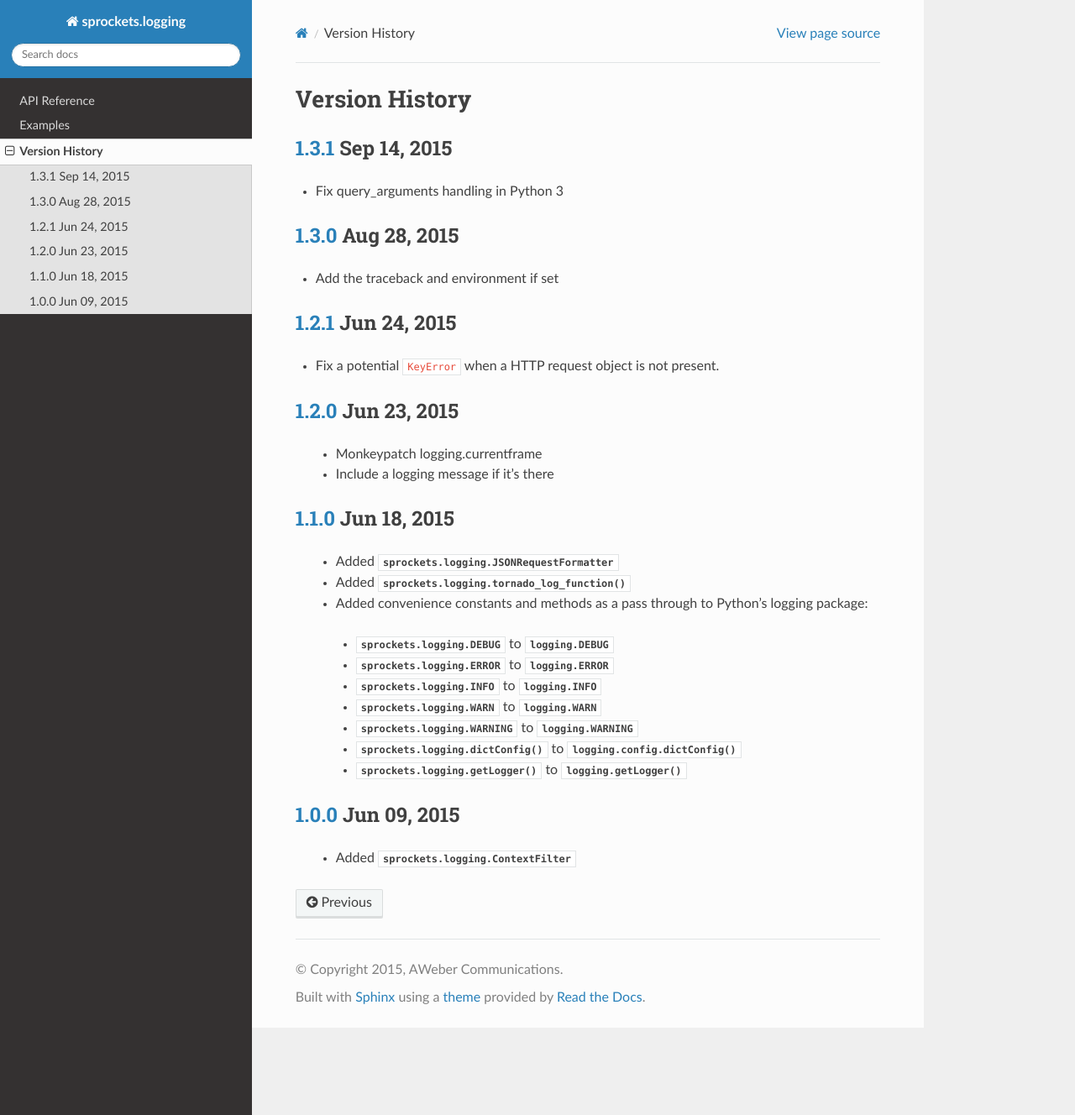
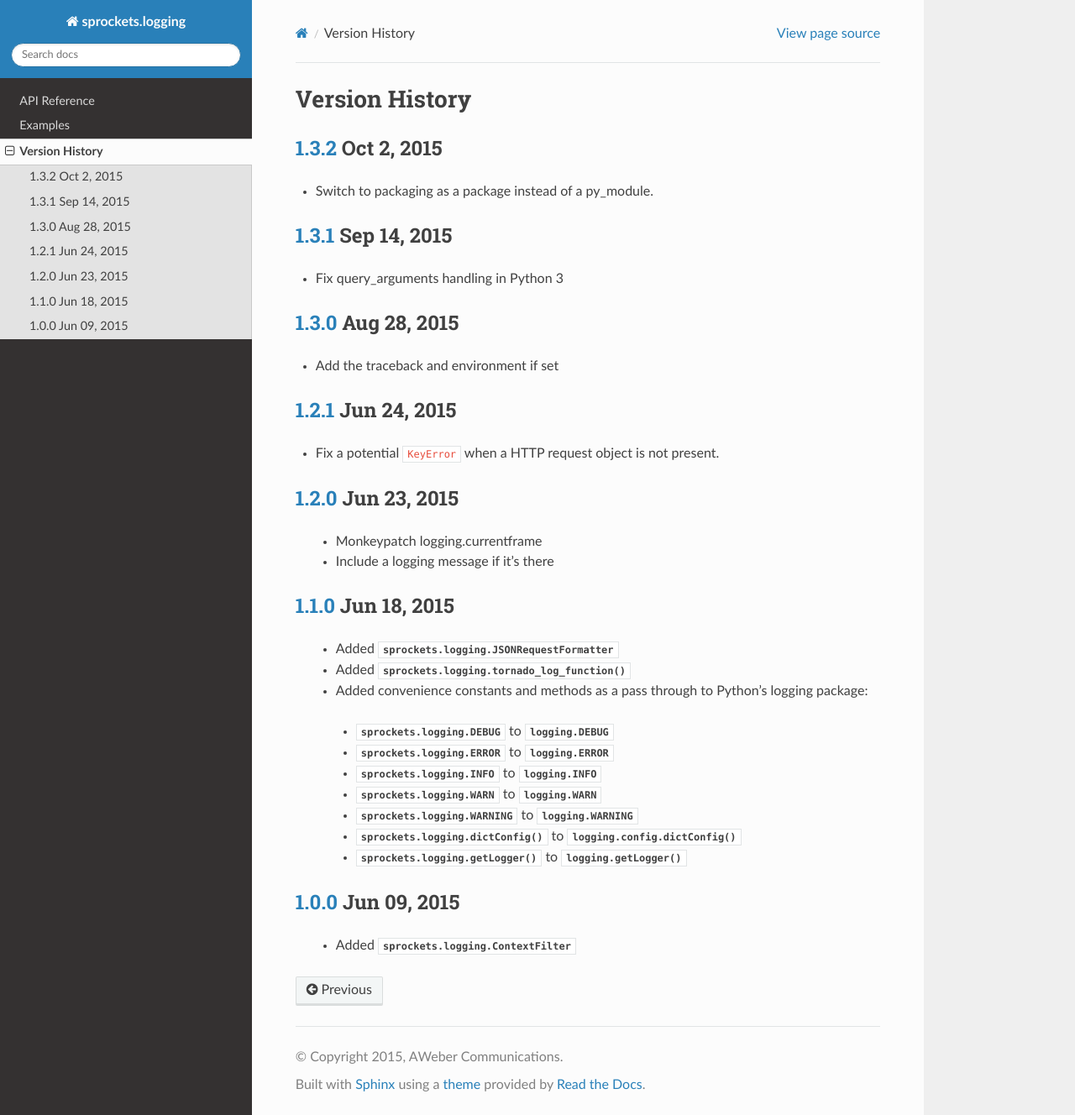
Before and after one commit to sprockets/sprockets.logging, a Sphinx documentation site: the page built from docs/history.rst, in a window 1280 px wide and 1328 px high. Shown: the whole window at 84% size. Built offline with Sphinx 7.4.7 and the Read the Docs theme 2.0.0, drawn with Linux system fonts in a browser that asks for light colours; the version number could not be read and is left out.

Commit message:
Version bump to 1.3.2.

```diff
--- a/docs/history.rst
+++ b/docs/history.rst
@@ -1,5 +1,9 @@
 Version History
 ===============
+
+`1.3.2`_ Oct  2, 2015
+---------------------
+- Switch to packaging as a package instead of a py_module.
 
 `1.3.1`_ Sep 14, 2015
 ---------------------
@@ -36,6 +40,7 @@ Version History
 ---------------------
  - Added :class:`sprockets.logging.ContextFilter`
 
+.. _1.3.2: https://github.com/sprockets/sprockets.logging/compare/1.3.1...1.3.2
 .. _1.3.1: https://github.com/sprockets/sprockets.logging/compare/1.3.0...1.3.1
 .. _1.3.0: https://github.com/sprockets/sprockets.logging/compare/1.2.1...1.3.0
 .. _1.2.1: https://github.com/sprockets/sprockets.logging/compare/1.2.0...1.2.1
```
Also changed, not shown: 1 other file.
